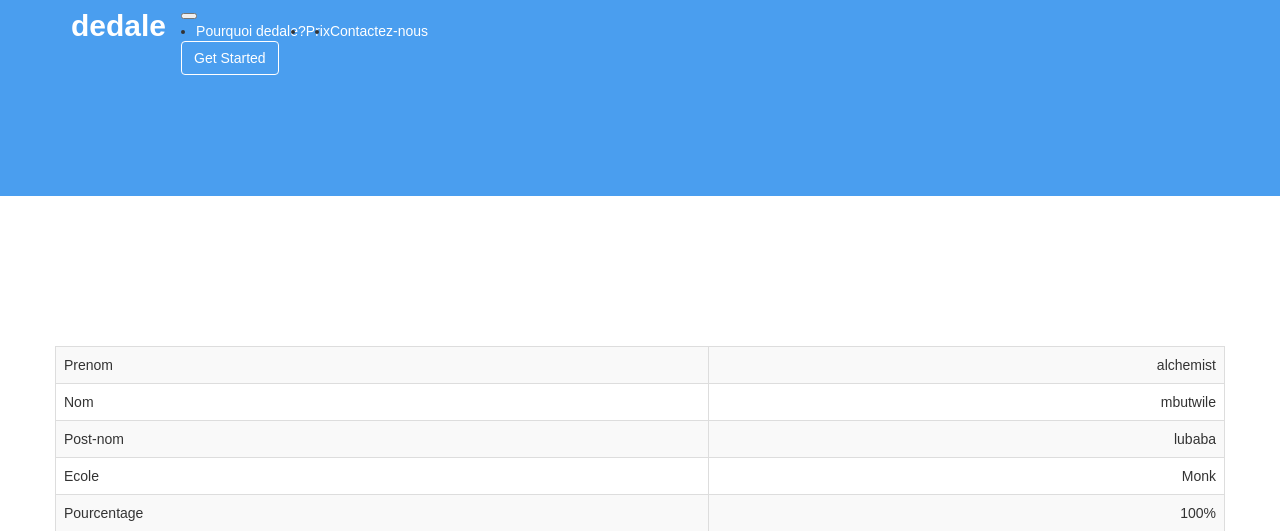
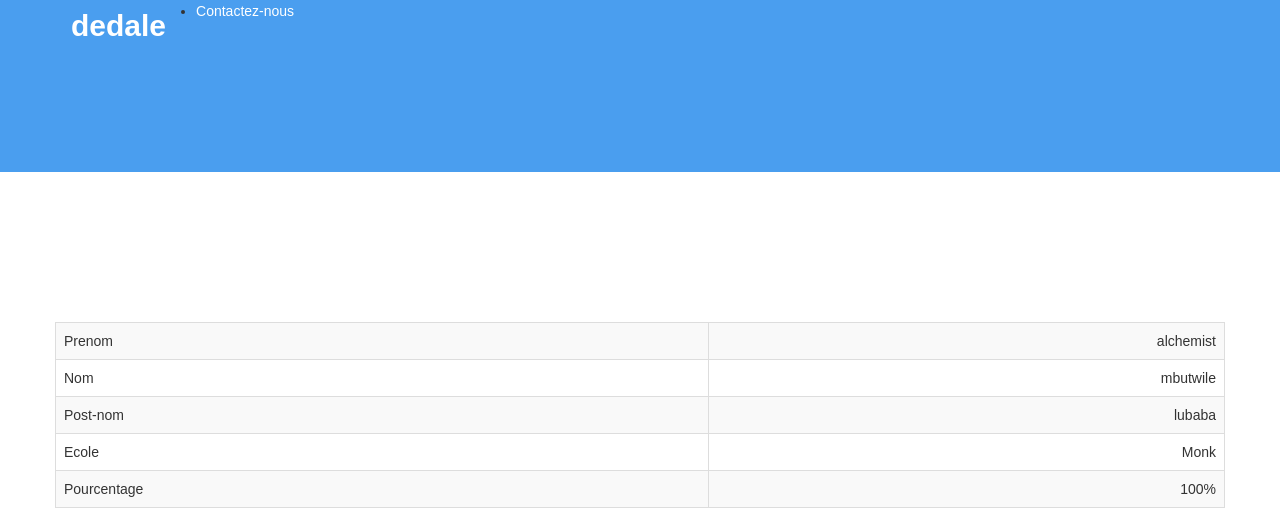
Before and after one commit to glody007/dedale, a Flask app: page /student/1 in a window 1280 px wide. Shown: the top 531 px of the page. Run offline with Flask 2, Linux system fonts and the light colour scheme; data comes from the database, SQL or seed files in the repository; some libraries are stand-ins or nearby versions.

Commit message:
product with only home, contact us, and student page

```diff
--- a/app/auth/__init__.py
+++ /dev/null
@@ -1,5 +0,0 @@
-from flask import Blueprint
-
-auth = Blueprint('auth', __name__)
-
-from . import views
--- a/app/auth/views.py
+++ /dev/null
@@ -1,5 +0,0 @@
-from . import auth
-
-@auth.route('/login')
-def login():
-    return '<h1>login page</h1>'
--- a/app/templates/base.html
+++ b/app/templates/base.html
@@ -11,22 +11,16 @@
   <div class="container">
     <nav class="navbar navbar-expand-lg row">
       <a class="navbar-brand col-3" href="#">dedale</a>
-      <button class="navbar-toggler" type="button" data-toggle="collapse" data-target="#navbarNav" aria-controls="navbarNav" aria-expanded="false" aria-label="Toggle navigation">
-        <span class="navbar-toggler-icon"></span>
-      </button>
+
       <div class="collapse navbar-collapse row" id="navbarNav">
         <ul class="navbar-nav col-lg-10">
-            <li class="nav-item active">
-              <a class="nav-link" href='#'>Pourquoi dedale?</a>
-            </li>
-            <li class="nav-item">
-              <a class="nav-link" href='#'>Prix</a>
-            </li>
+
             <li class="nav-item">
               <a class="nav-link" href='#'>Contactez-nous</a>
             </li>
+
         </ul>
-        <button type="button" class="btn btn-outline-primary btn-custom">Get Started</button>
+
      </div>
     </nav>
   </div>
```
Also changed, not shown: 4 other files.
